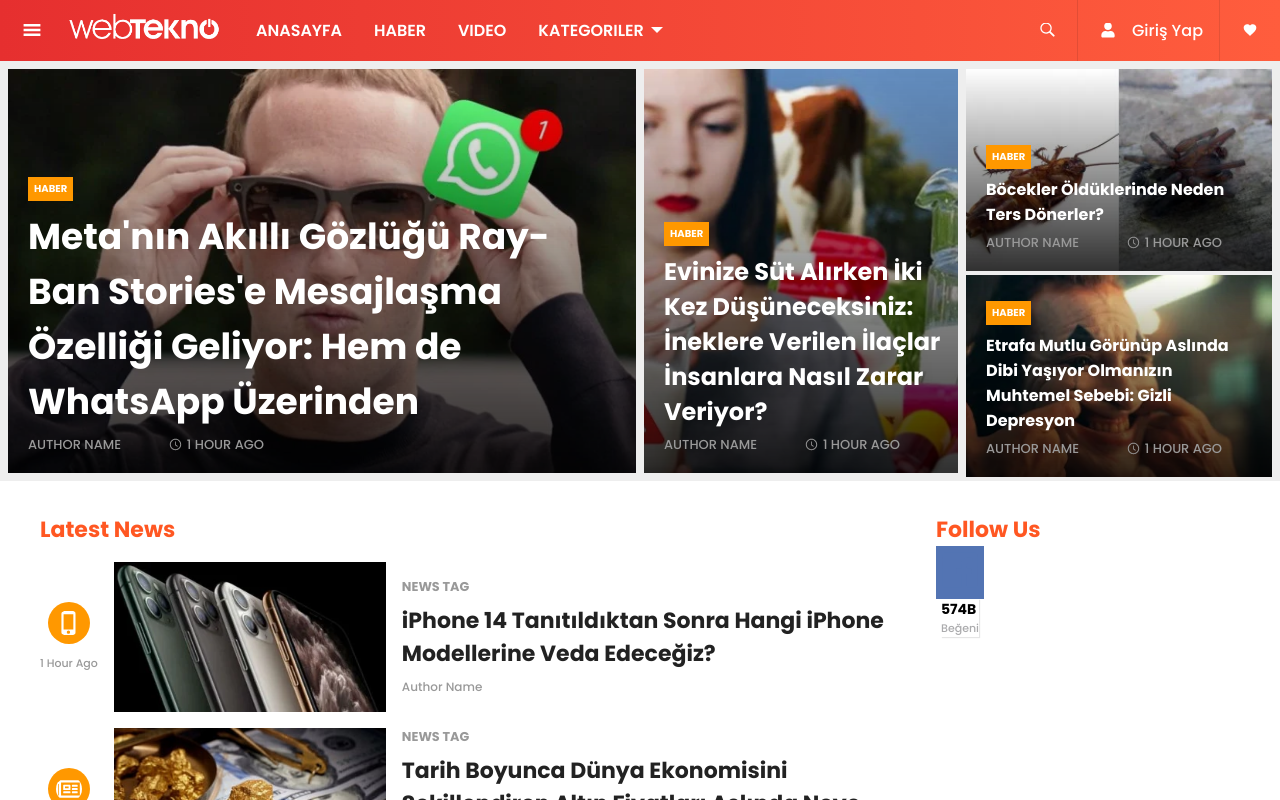
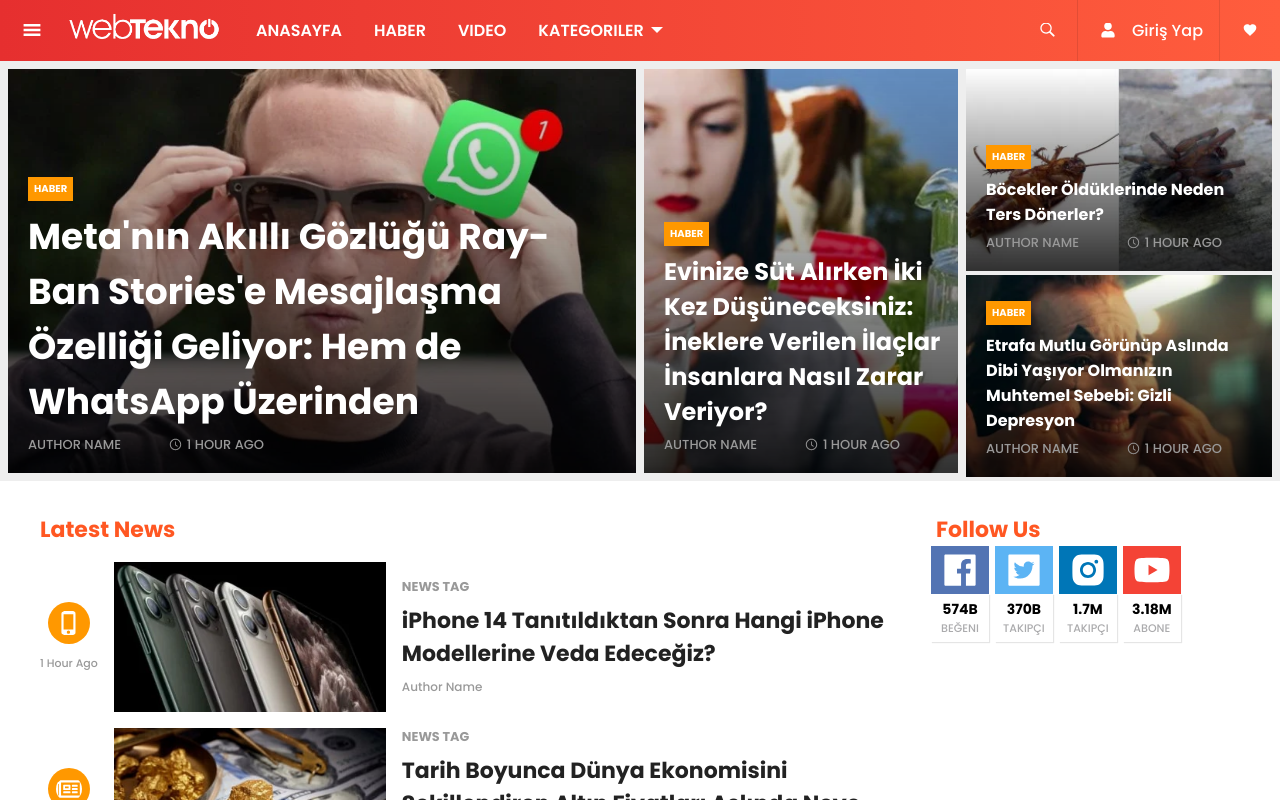
Before and after one commit to sellimenes/webtekno-clone, a React (Create React App) app: page / in a window 1280 px wide. Shown: the top 800 px of the page. Built offline with nearby package versions, Linux system fonts and the light colour scheme.

Commit message:
social cards designed

```diff
--- a/src/components/SocialCards/index.jsx
+++ b/src/components/SocialCards/index.jsx
@@ -1,17 +1,44 @@
 import React from 'react'
 import './socialcards.css'
-import {AiFillFacebook} from 'react-icons/ai';
+import {AiFillFacebook, AiFillTwitterSquare, AiFillInstagram, AiFillYoutube} from 'react-icons/ai';
 
 const index = () => {
   return (
-    <div>
+    <div className='cards'>
         <div className="single-card">
-            <div className="card-header">
-                <AiFillFacebook className='social-icon-facebook'/>
+            <div className="card-header card-facebook">
+                <AiFillFacebook className='social-icon'/>
             </div>
             <div className="card-content">
                 <div className='social-counter'>574B</div>
                 <div className='social-cta'>Beğeni</div>
+            </div>
+        </div>
+        <div className="single-card">
+            <div className="card-header card-twitter">
+                <AiFillTwitterSquare className='social-icon'/>
+            </div>
+            <div className="card-content">
+                <div className='social-counter'>370B</div>
+                <div className='social-cta'>Takipçi</div>
+            </div>
+        </div>
+        <div className="single-card">
+            <div className="card-header card-instagram">
+                <AiFillInstagram className='social-icon'/>
+            </div>
+            <div className="card-content">
+                <div className='social-counter'>1.7M</div>
+                <div className='social-cta'>Takipçi</div>
+            </div>
+        </div>
+        <div className="single-card">
+            <div className="card-header card-youtube">
+                <AiFillYoutube className='social-icon'/>
+            </div>
+            <div className="card-content">
+                <div className='social-counter'>3.18M</div>
+                <div className='social-cta'>Abone</div>
             </div>
         </div>
     </div>
--- a/src/components/SocialCards/socialcards.css
+++ b/src/components/SocialCards/socialcards.css
@@ -1,8 +1,6 @@
-.social-icon-facebook{
-    color: #5374B3;
-    font-size: 3rem;
-    z-index: 2;
-    padding: 0.1rem;
+.cards{
+    display: flex;
+    gap: 1rem;
 }
 
 .single-card{
@@ -13,14 +11,27 @@
 }
 
 .card-header{
-    background-color: #5374B3;
-    width: 100%;
-    height: 3.3rem;
+    width: 3.6rem;
+    height: 3rem;
     text-align: center;
+    display: flex;
+    align-items: center;
+    justify-content: center;
 }
 
 .card-content{
     box-shadow: 1px 1px 1px 0 rgb(0 0 0 / 10%);
+    width: 3.6rem;
+    height: 3rem;
+    display: flex;
+    flex-direction: column;
+    align-items: center;
+    justify-content: center;
+}
+
+.social-icon{
+    color: #fff;
+    font-size: 2.5rem;
 }
 
 .social-counter{
@@ -32,4 +43,21 @@
 .social-cta{
     color: #ABABAD;
     font-size: .6875rem;
+    text-transform: uppercase;
 }
+
+.card-facebook{
+    background-color: #5374B3;
+}
+
+.card-twitter{
+    background-color: #5cb4f4;
+}
+
+.card-instagram{
+    background-color: #0076b7;
+}
+
+.card-youtube{
+    background-color: #f44336;
+}
```
